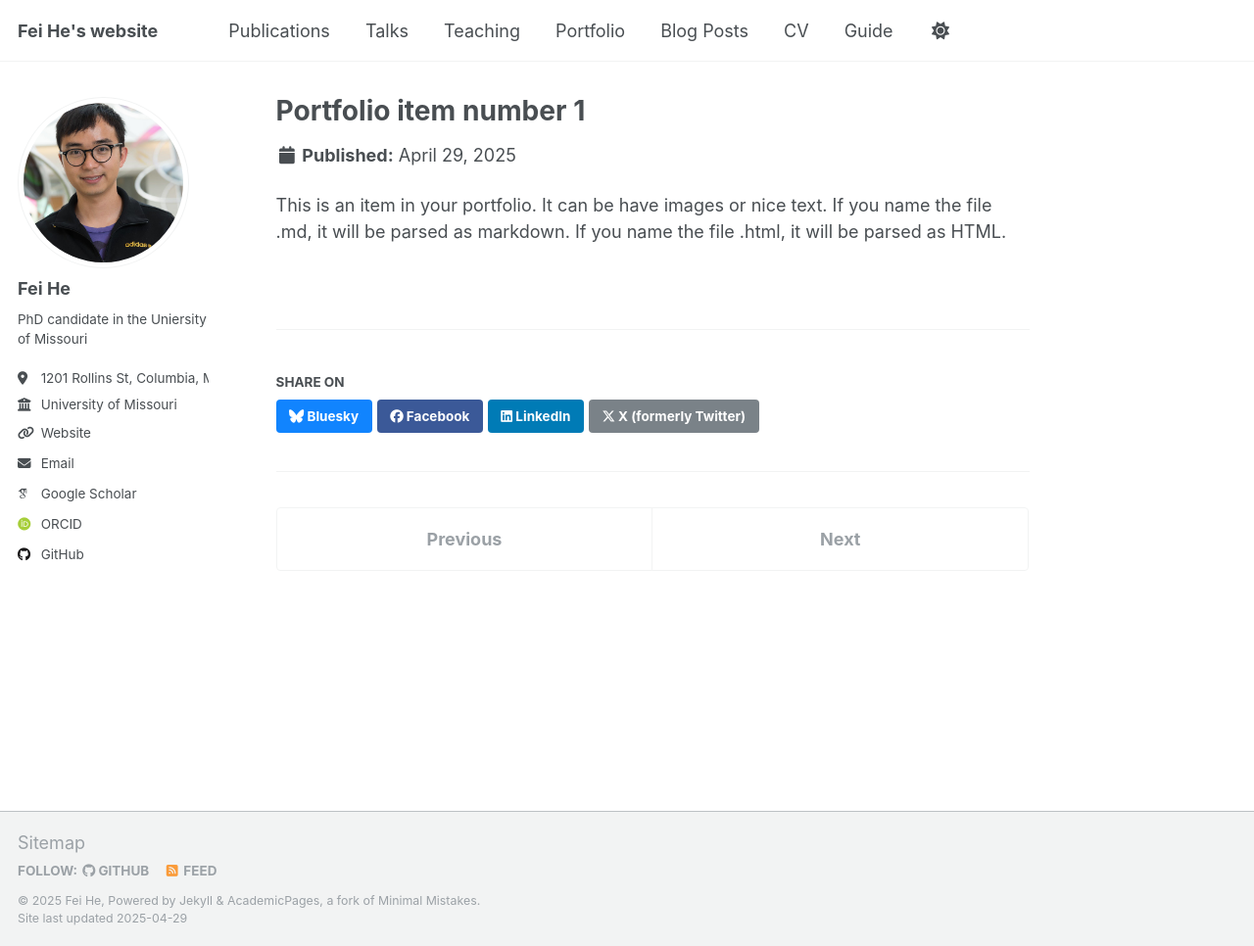
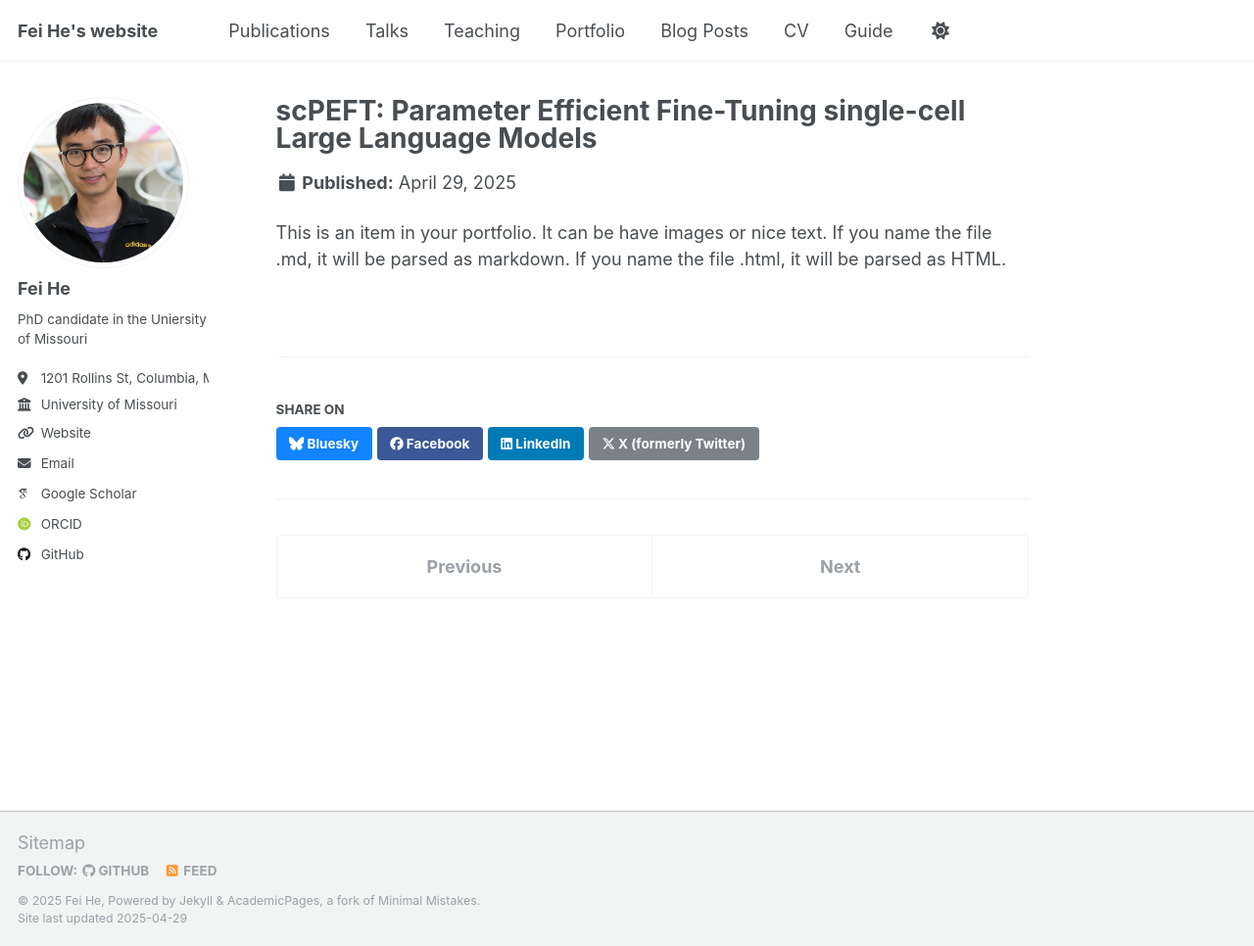
Before and after one commit to coffee19850519/coffee19850519.github.io, a Jekyll site: the page built from _portfolio/portfolio-1.md, in a window 1280 px wide and 966 px high. Shown: the whole window at 98% size. Built offline with Jekyll 4.4.1, drawn with Linux system fonts in a browser that asks for light colours; some web fonts are replaced.

Commit message:
update Publications

```diff
--- a/_pages/publications.html
+++ b/_pages/publications.html
@@ -6,7 +6,7 @@
 ---
 
 {% if site.author.googlescholar %}
-  <div class="wordwrap">You can  find my all publications on my <a href="{{site.author.googlescholar}}">Google Scholar profile</a>.</div>
+  <div class="wordwrap">You can find all full publication list on my <a href="{{site.author.googlescholar}}">Google Scholar profile</a>.</div>
 {% endif %}
 
 {% include base_path %}
--- a/_portfolio/portfolio-1.md
+++ b/_portfolio/portfolio-1.md
@@ -1,6 +1,6 @@
 ---
-title: "Portfolio item number 1"
-excerpt: "Short description of portfolio item number 1<br/><img src='/images/500x300.png'>"
+title: "scPEFT: Parameter Efficient Fine-Tuning single-cell Large Language Models"
+excerpt: "Short description of portfolio item number 1<br/><img src='/images/scPEFT.jpg'>"
 collection: portfolio
 ---
 
```
Also changed, not shown: _pages/cv.md (+3 -1 lines), images/scPEFT.jpg (added).
